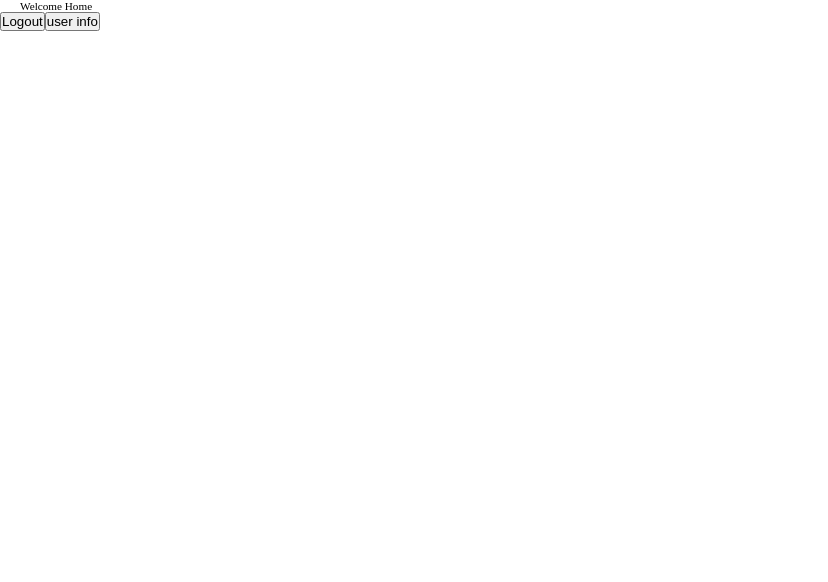
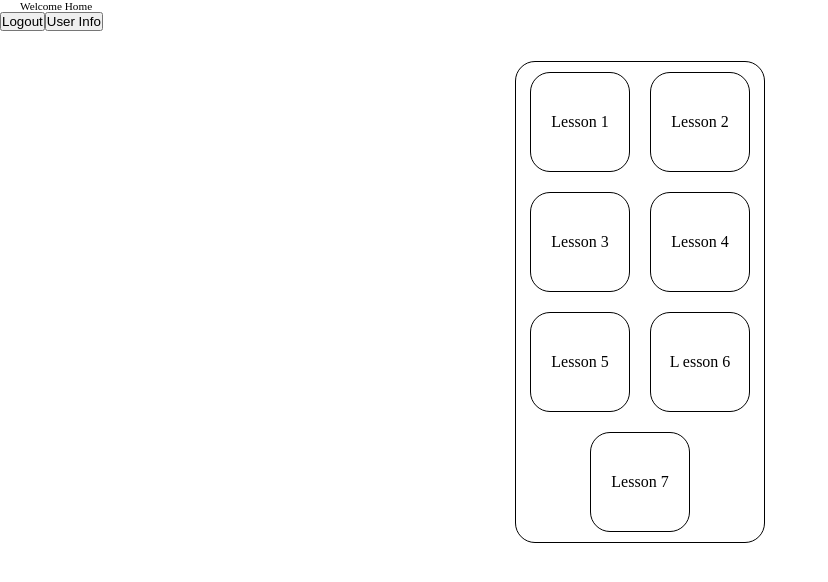
Before and after one commit to elearning-plaform/elearning-web, a React (Create React App) app: page /home in a window 1280 px wide. Shown: the top 582 px of the page, without its empty margins (0-828 px from the left). Built offline with nearby package versions, Linux system fonts and the light colour scheme; no server answers; sample sign-in values are in the browser's storage.

Commit message:
isAnonymous lessons

```diff
--- /dev/null
+++ b/src/assets/sass/Home.scss
@@ -0,0 +1,25 @@
+.lesson-container {
+    border: 1px solid var(--main);
+    max-width: 250px;
+    display: flex;
+    flex-wrap: wrap;
+    justify-content: center;
+    margin: 30px auto;
+    border-radius: 20px;
+}
+
+.lesson {
+    display: flex;
+    justify-content: center;
+    align-items: center;
+    margin: 10px;
+    width: 100px;
+    height: 100px;
+    border: 1px solid var(--main);
+    border-radius: 20px;
+    cursor: pointer;
+
+    .one{
+
+    }
+}
--- a/src/page/Home.tsx
+++ b/src/page/Home.tsx
@@ -1,3 +1,4 @@
+import '../assets/sass/Home.scss';
 import { useEffect } from 'react';
 import { signOut } from "firebase/auth";
 import { auth } from '../firebase';
@@ -32,22 +33,68 @@ const Home = () => {
         console.log(auth.currentUser)
     }
 
+    function handlClick(event: any) {
+        console.log(auth.currentUser?.isAnonymous)
+        if (auth.currentUser?.isAnonymous) {
+            alert('Sign in to access this lesson')
+        } else {
+            // navigate('/lesson')
+            alert('Here is your lesson!')
+        }
+    }
+
+    const lessonStyle = {
+        color: auth.currentUser?.isAnonymous ? '#fff' : '#000',
+        backgroundColor: auth.currentUser?.isAnonymous ? '#000' : '#fff'
+    };
+
     return (
         <div>
             <nav>
-                <p>
-                    Welcome Home
-                </p>
-
+                <p>Welcome Home</p>
                 <div>
-                    <button onClick={handleLogout}>
-                        Logout
-                    </button>
-                    <button onClick={handleInfo}>
-                        user info
-                    </button>
+                    <button onClick={handleLogout}>Logout</button>
+                    <button onClick={handleInfo}>User Info</button>
                 </div>
             </nav>
+
+            <div className='lesson-container'>
+                <div
+                    // onClick={handlClick}
+                    // style={lessonStyle}
+                    className='lesson one'>
+                    Lesson 1</div>
+                <div
+                    // onClick={handlClick}
+                    // style={lessonStyle}
+                    className='lesson two'
+                >Lesson 2</div>
+                <div
+                    onClick={handlClick}
+                    style={lessonStyle}
+                    className='lesson three'
+                >Lesson 3</div>
+                <div
+                    onClick={handlClick}
+                    style={lessonStyle}
+                    className='lesson four'>
+                    Lesson 4</div>
+                <div
+                    onClick={handlClick}
+                    style={lessonStyle}
+                    className='lesson five'>
+                    Lesson 5</div>
+                <div
+                    onClick={handlClick}
+                    style={lessonStyle}
+                    className='lesson six'>L
+                    esson 6</div>
+                <div
+                    onClick={handlClick}
+                    style={lessonStyle}
+                    className='lesson seven'
+                >Lesson 7</div>
+            </div>
         </div>
     )
 }
```
